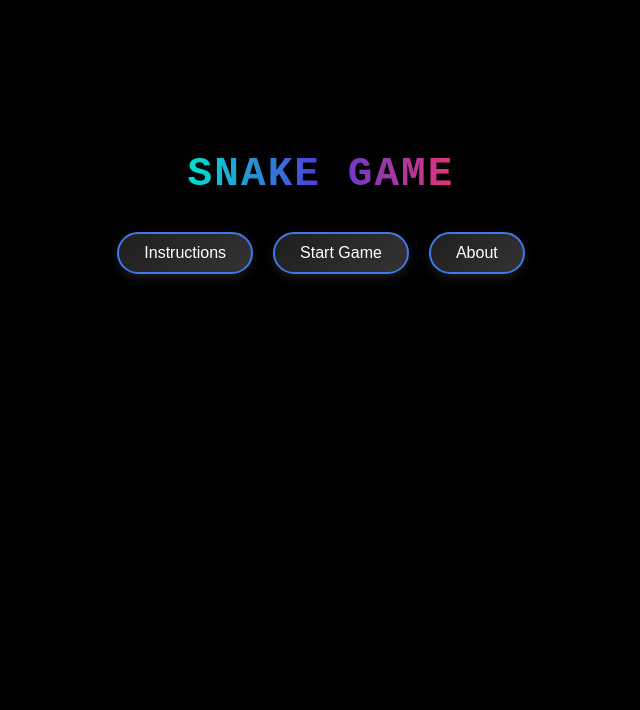
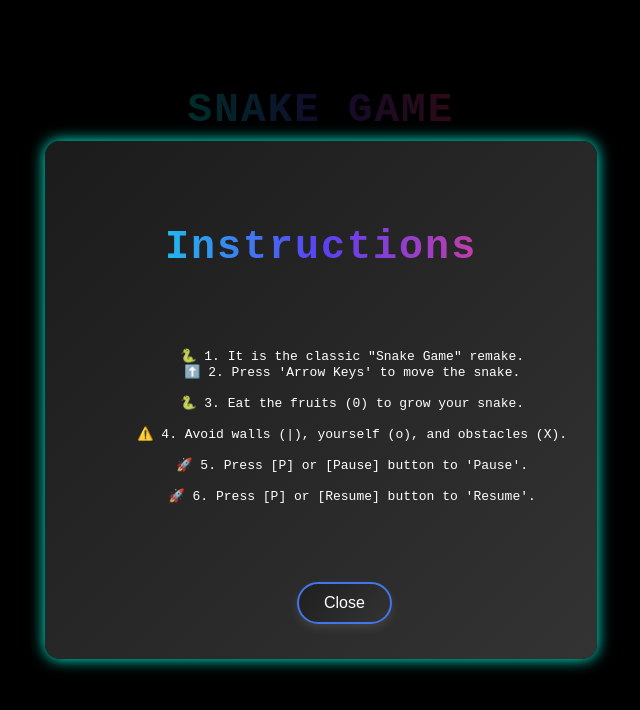
Before and after one commit to Subhajit2425/Snake-Game, a plain HTML site: page index.html in a window 1280 px wide. Both pictures are taken after a click on the button "Instructions". Shown: the whole page, without its empty margins (319-959 px from the left). Drawn offline with Linux system fonts and the light colour scheme.

Commit message:
Modify The Game

```diff
--- a/index.html
+++ b/index.html
@@ -26,11 +26,13 @@
     width: 100vh;
   }
 
-  #menuButtons, #overButtons {
+  .menuButtons, .overButtons {
     display: flex;
     justify-content: center;
-    gap: 10px;
-    margin-top: 10px;
+    flex-direction: column; /* Stack buttons vertically */
+    align-items: center;     /* Center horizontally */
+    gap: 20px;               /* Add space between buttons */
+    margin-top: 20px;
   }
 
   #controls {
@@ -147,12 +149,6 @@
     animation: fadeIn 1s ease-in-out;
   }
 
-  #menuButtons {
-    display: flex;
-    gap: 20px;
-    margin-top: 15px;
-  }
-
   button {
     font-size: 1rem;
     padding: 10px 25px;
@@ -188,9 +184,9 @@
   <!-- ✅ Main Menu -->
   <div id="menu">
     <h1 id="SnakeM">SNAKE GAME</h1>
-    <div id="menuButtons">
-      <button onclick="instructions()">Instructions</button>
+    <div class="menuButtons">
       <button onclick="selectDifficulty()">Start Game</button>
+      <button onclick="showInstruction()">Instructions</button>
       <button onclick="showAbout()">About</button> <!-- 👈 New button -->
     </div>
   </div>
@@ -223,9 +219,9 @@
     <div style="height: 5vh;"></div>
   <div id="OverHeader"> !! Game Over !!</div>
     <h2 id="gameOverText"></h2>
-    <div id="overButtons">
+    <div class="overButtons">
+      <button onclick="startGame()">Restart</button>
       <button onclick="showMenu()">Cancel</button>
-      <button onclick="startGame()">Restart</button>
       <button class="exitBtn" onclick="showMenu()">Exit</button>
     </div>
   </div>
@@ -359,8 +355,12 @@
       document.getElementById("gameOverText").textContent = `Score: ${score}\nHigh Score: ${highScore}`;
     }
 
-    function instructions() {
-      alert("========= [ INSTRUCTIONS ] =========\n\n1. Use arrow keys to control the snake.\n2. Eat '0' to grow.\n3. Avoid crashing into walls or yourself.\n4. Press [P] to pause.");
+    function showInstruction() {
+      document.getElementById("intructionModal").style.display = "flex";
+    }
+
+    function closeInstructions() {
+      document.getElementById("intructionModal").style.display = "none";
     }
 
     function showAbout() {
@@ -469,6 +469,21 @@
     </div>
   </div>
 
+  <div id="intructionModal" class="modal">
+    <div class="modal-content">
+      <h2 id="About">Instructions</h2>
+      <p>
+        🐍 1. It is the classic "Snake Game" remake.
+        ⬆️ 2. Press 'Arrow Keys' to move the snake.<br>
+        🐍 3. Eat the fruits (0) to grow your snake.<br>
+        ⚠️ 4. Avoid walls (|), yourself (o), and obstacles (X).<br>
+        🚀 5. Press [P] or [Pause] button to 'Pause'.<br>
+        🚀 6. Press [P] or [Resume] button to 'Resume'.<br>
+      </p>
+      <button onclick="closeInstructions()">Close</button>
+    </div>
+  </div>
+
   <div id="aboutModal" class="modal">
     <div class="modal-content">
       <h2 id="About">About This Game</h2>
```
